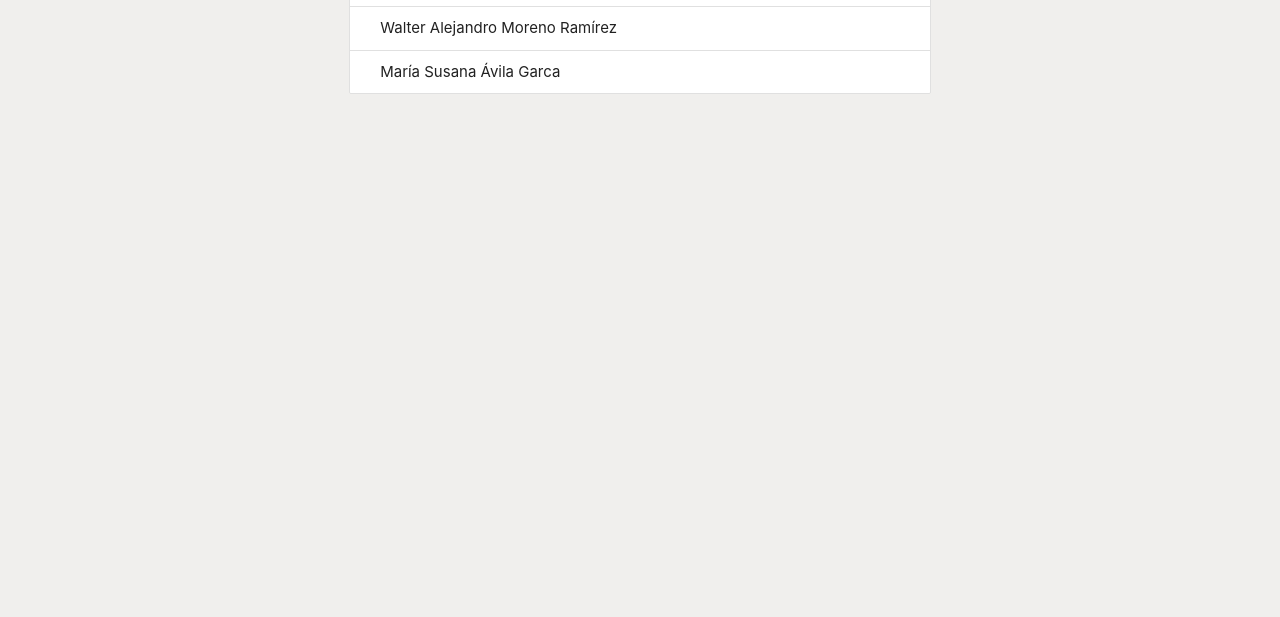
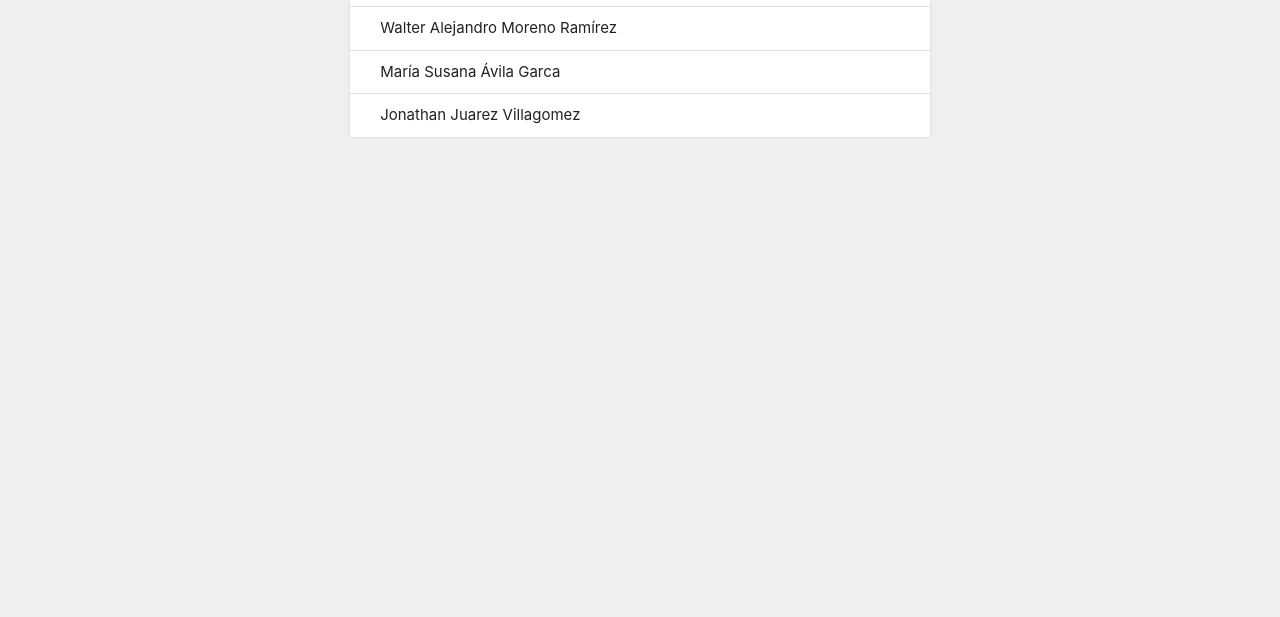
Before and after one commit to wamor17/Taller_3G_2.0, a plain HTML site: page index.html in a window 1280 px wide. Shown: the part 183-800 px from the top of the page. Drawn offline with Linux system fonts and the light colour scheme; no server answers.

Commit message:
Ingresando mi nombre

```diff
--- a/index.html
+++ b/index.html
@@ -45,6 +45,7 @@
                     <li class="collection-header"><h4>Participantes 2da sesión</h4></li>
                     <li class="collection-item">Walter Alejandro Moreno Ramírez</li>
                     <li class="collection-item">María Susana Ávila Garca</li>
+                    <li class="collection-item">Jonathan Juarez Villagomez</li>
                   </ul>
 
               </div>
```
